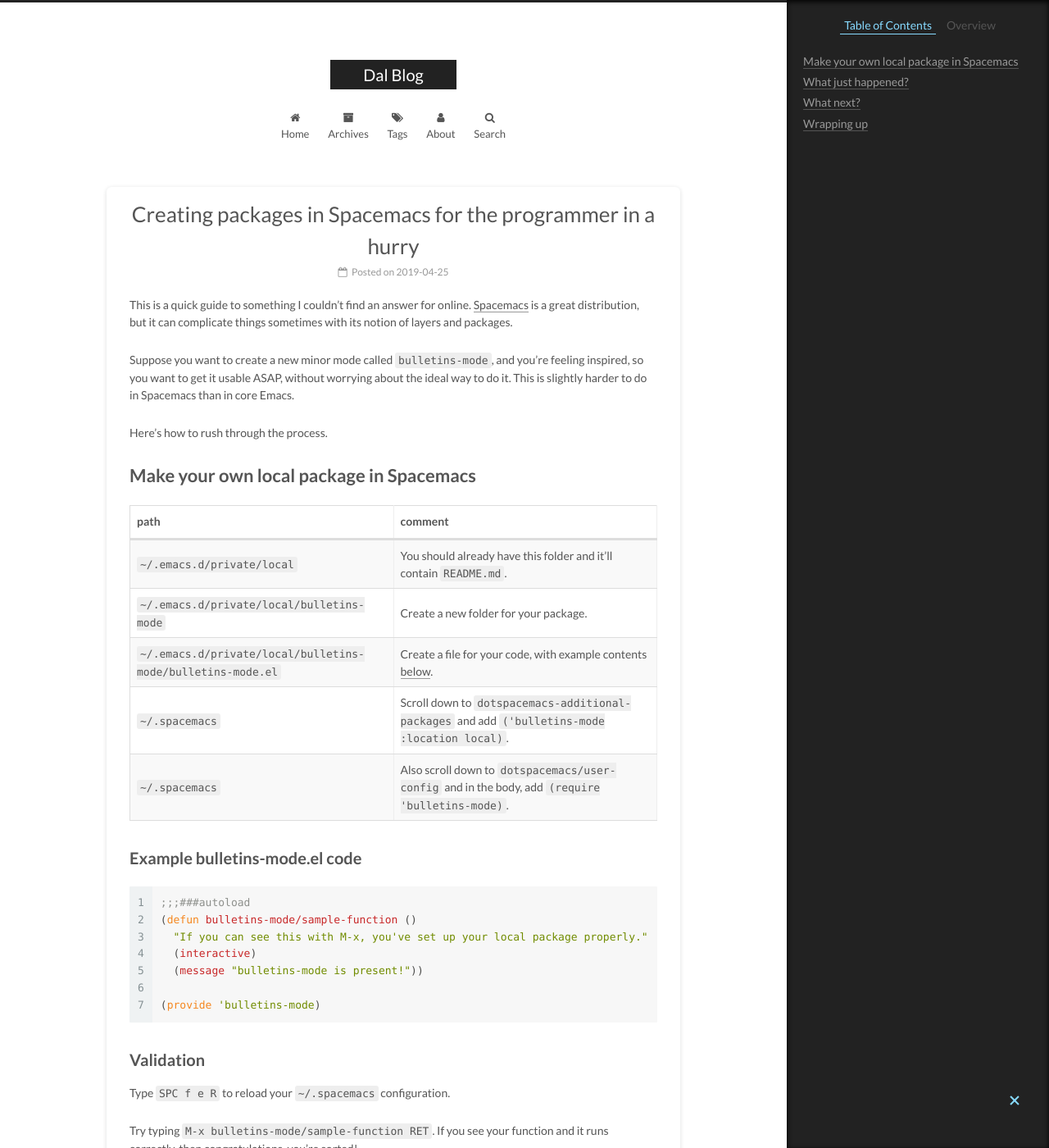
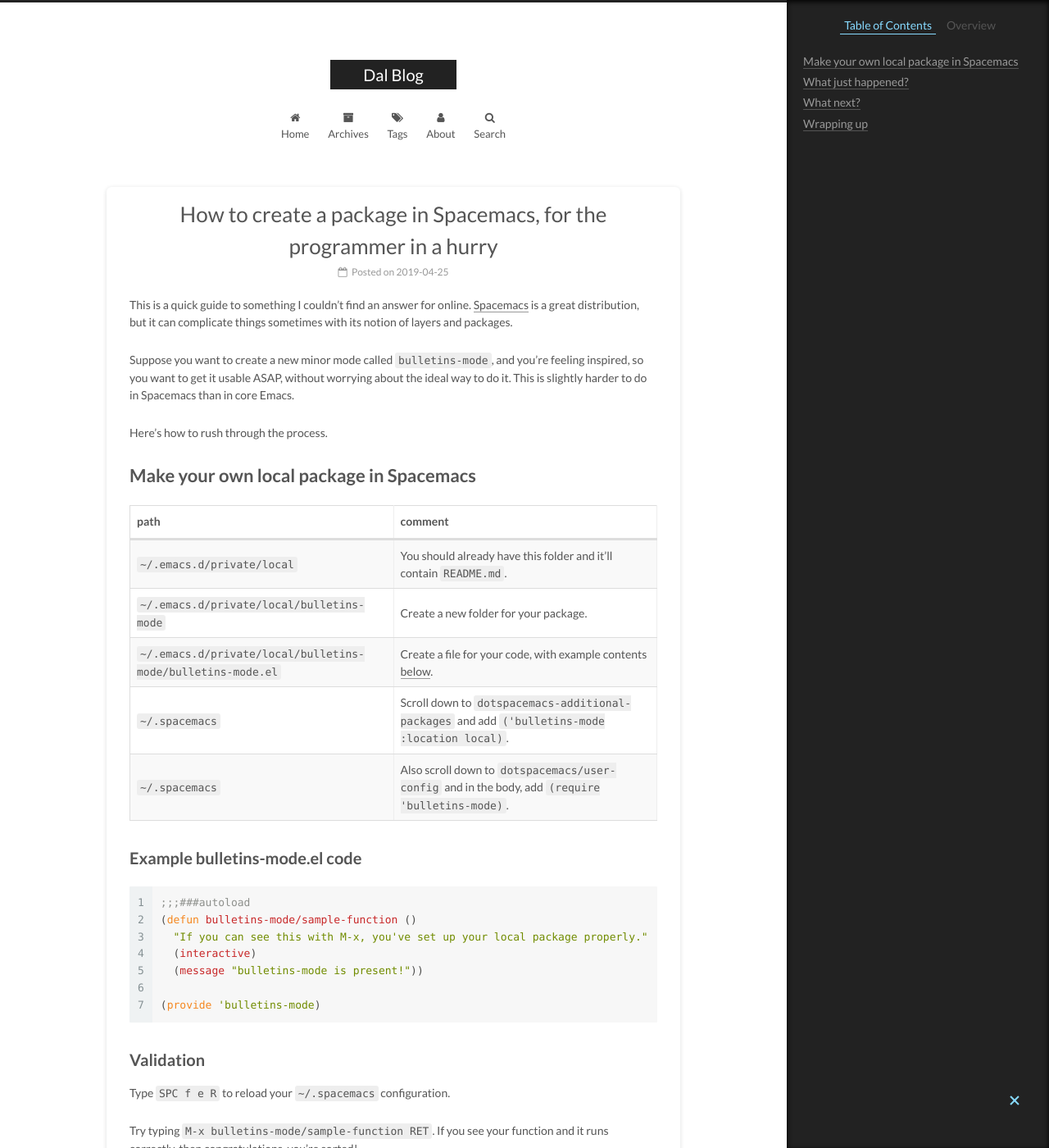
Before and after one commit to d-lord/d-lord.github.io, a Jekyll site: the page built from _posts/2019-04-25-spacemacs-custom-package-for-the-hasty.md, in a window 1280 px wide and 1400 px high. Shown: the whole window at 82% size. Built offline with Jekyll 4.4.1, drawn with Linux system fonts in a browser that asks for light colours.

Commit message:
Change title of Spacemacs post for ~~SEO~~

```diff
--- a/_posts/2019-04-25-spacemacs-custom-package-for-the-hasty.md
+++ b/_posts/2019-04-25-spacemacs-custom-package-for-the-hasty.md
@@ -1,6 +1,6 @@
 ---
 layout: post
-title:	"Creating packages in Spacemacs for the programmer in a hurry"
+title:	"How to create a package in Spacemacs, for the programmer in a hurry"
 excerpt: "Suppose you want to create a new minor mode called `bulletins-mode`, and you're feeling inspired, so you want to get it usable ASAP, without worrying about the ideal way to do it. This is slightly harder to do in Spacemacs than in core Emacs."
 date:	2019-04-25 00:00:00
 published: true
```
